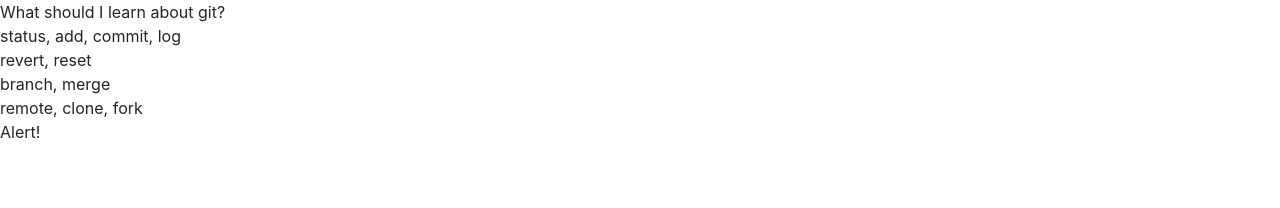
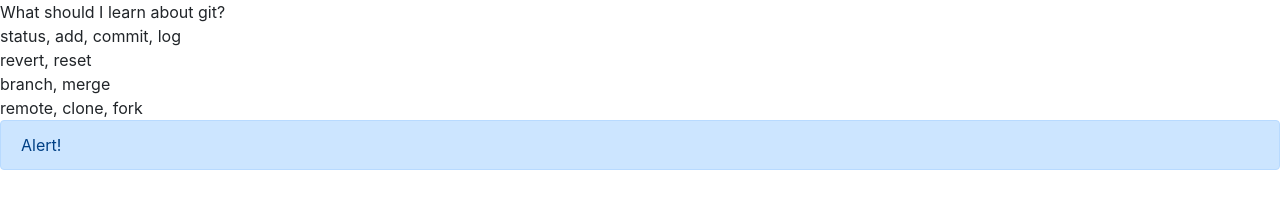
Before and after one commit to buuuudzik/git-training, a plain HTML site: page public/index.html in a window 1280 px wide. Drawn offline with nearby package versions, Linux system fonts and the light colour scheme.

Commit message:
Add bootstrap classes to alert component in public/index.html

```diff
--- a/public/index.html
+++ b/public/index.html
@@ -15,7 +15,7 @@
         <section>branch, merge</section>
         <section>remote, clone, fork</section>
     </main>
-	<div>Alert!</div>
+	<div class="alert alert-primary">Alert!</div>
 
 	<script src="https://stackpath.bootstrapcdn.com/bootstrap/4.1.3/js/bootstrap.min.js" integrity="sha384-ChfqqxuZUCnJSK3+MXmPNIyE6ZbWh2IMqE241rYiqJxyMiZ6OW/JmZQ5stwEULTy" crossorigin="anonymous"></script>
 </body>
```
